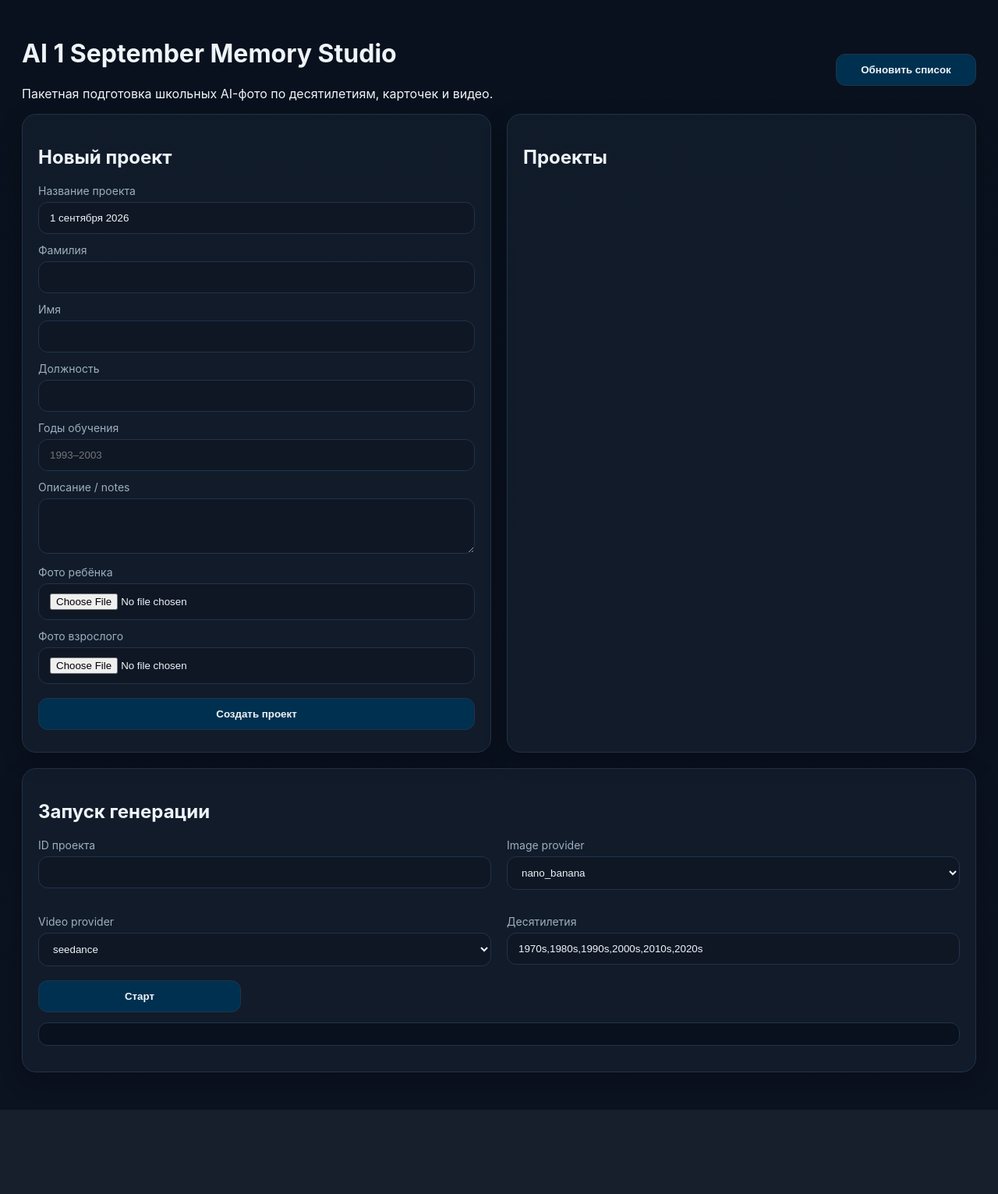
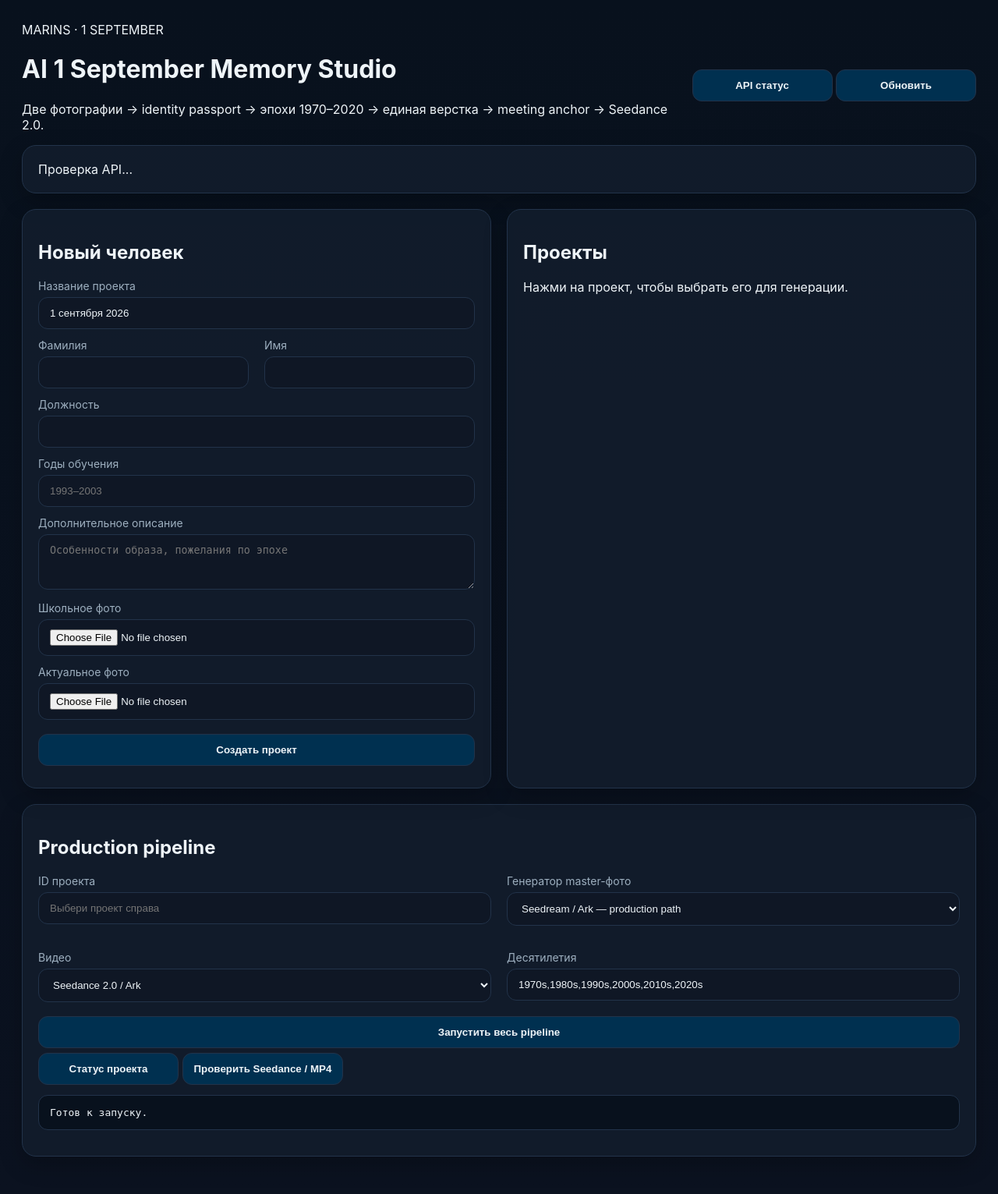
Before and after one commit to Kontrakevich/AI-Memory-Studio, a FastAPI app: page / in a window 1280 px wide. Shown: the whole page at 78% size. Before the commit the page ends 1423 px from the top, so only its background shows below. Run offline with FastAPI, Linux system fonts and the light colour scheme; data that the repository does not hold is empty.

Commit message:
feat: upgrade production web interface

```diff
--- a/backend/app/templates/index.html
+++ b/backend/app/templates/index.html
@@ -10,24 +10,34 @@
   <div class="page">
     <header class="hero">
       <div>
+        <div class="eyebrow">MARINS · 1 SEPTEMBER</div>
         <h1>{{ title }}</h1>
-        <p>Пакетная подготовка школьных AI-фото по десятилетиям, карточек и видео.</p>
+        <p>Две фотографии → identity passport → эпохи 1970–2020 → единая верстка → meeting anchor → Seedance 2.0.</p>
       </div>
-      <button class="secondary" onclick="loadProjects()">Обновить список</button>
+      <div class="header-actions">
+        <button class="secondary" onclick="loadHealth()">API статус</button>
+        <button class="secondary" onclick="loadProjects()">Обновить</button>
+      </div>
     </header>
+
+    <section class="card compact">
+      <div id="health" class="health-row">Проверка API...</div>
+    </section>
 
     <section class="grid two">
       <div class="card">
-        <h2>Новый проект</h2>
+        <h2>Новый человек</h2>
         <form id="project-form">
           <label>Название проекта<input name="project_name" value="1 сентября 2026" required /></label>
-          <label>Фамилия<input name="surname" required /></label>
-          <label>Имя<input name="name" required /></label>
+          <div class="grid two tight">
+            <label>Фамилия<input name="surname" required /></label>
+            <label>Имя<input name="name" required /></label>
+          </div>
           <label>Должность<input name="position" required /></label>
           <label>Годы обучения<input name="school_years" placeholder="1993–2003" required /></label>
-          <label>Описание / notes<textarea name="notes" rows="3"></textarea></label>
-          <label>Фото ребёнка<input type="file" name="child_file" accept="image/*" required /></label>
-          <label>Фото взрослого<input type="file" name="adult_file" accept="image/*" required /></label>
+          <label>Дополнительное описание<textarea name="notes" rows="3" placeholder="Особенности образа, пожелания по эпохе"></textarea></label>
+          <label>Школьное фото<input type="file" name="child_file" accept="image/*" required /></label>
+          <label>Актуальное фото<input type="file" name="adult_file" accept="image/*" required /></label>
           <button type="submit">Создать проект</button>
         </form>
         <div id="create-status" class="status"></div>
@@ -35,35 +45,36 @@
 
       <div class="card">
         <h2>Проекты</h2>
+        <p class="hint">Нажми на проект, чтобы выбрать его для генерации.</p>
         <div id="projects" class="project-list"></div>
       </div>
     </section>
 
     <section class="card">
-      <h2>Запуск генерации</h2>
+      <h2>Production pipeline</h2>
       <div class="grid two">
-        <label>ID проекта<input id="gen-project-id" /></label>
-        <label>Image provider
+        <label>ID проекта<input id="gen-project-id" placeholder="Выбери проект справа" /></label>
+        <label>Генератор master-фото
           <select id="image-provider">
-            <option value="nano_banana">nano_banana</option>
-            <option value="flux">flux</option>
-            <option value="openrouter">openrouter</option>
+            <option value="seedream" selected>Seedream / Ark — production path</option>
+            <option value="nano_banana">Nano Banana / OpenRouter — identity-first</option>
           </select>
         </label>
-        <label>Video provider
+        <label>Видео
           <select id="video-provider">
-            <option value="seedance">seedance</option>
-            <option value="kling">kling</option>
+            <option value="seedance" selected>Seedance 2.0 / Ark</option>
           </select>
         </label>
         <label>Десятилетия
           <input id="decades" value="1970s,1980s,1990s,2000s,2010s,2020s" />
         </label>
       </div>
-      <div class="actions">
-        <button onclick="startGeneration()">Старт</button>
+      <div class="actions-row">
+        <button onclick="startGeneration()">Запустить весь pipeline</button>
+        <button class="secondary" onclick="refreshSelectedProject()">Статус проекта</button>
+        <button class="secondary" onclick="refreshVideoStatus()">Проверить Seedance / MP4</button>
       </div>
-      <pre id="generation-output"></pre>
+      <pre id="generation-output">Готов к запуску.</pre>
     </section>
   </div>
   <script src="/static/app.js"></script>
```
